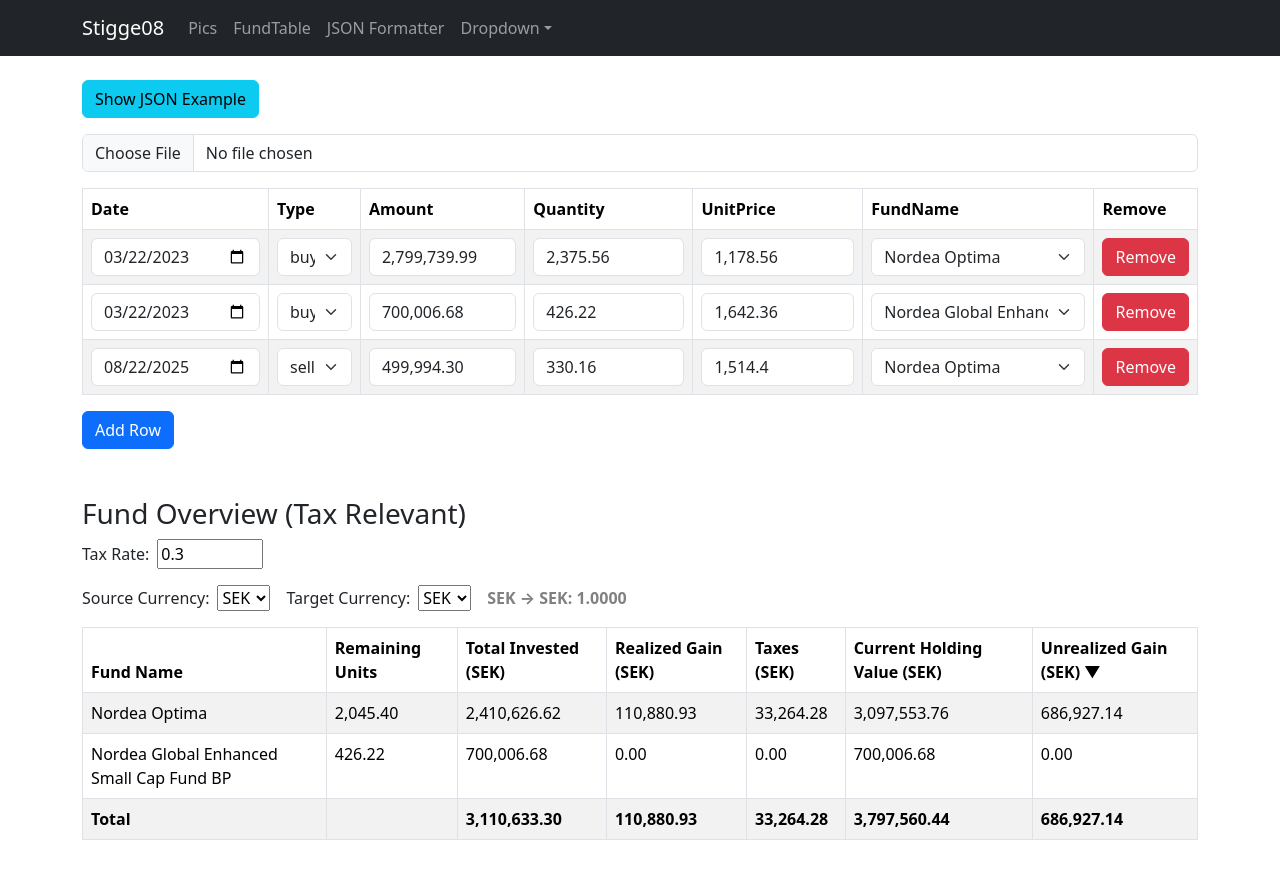
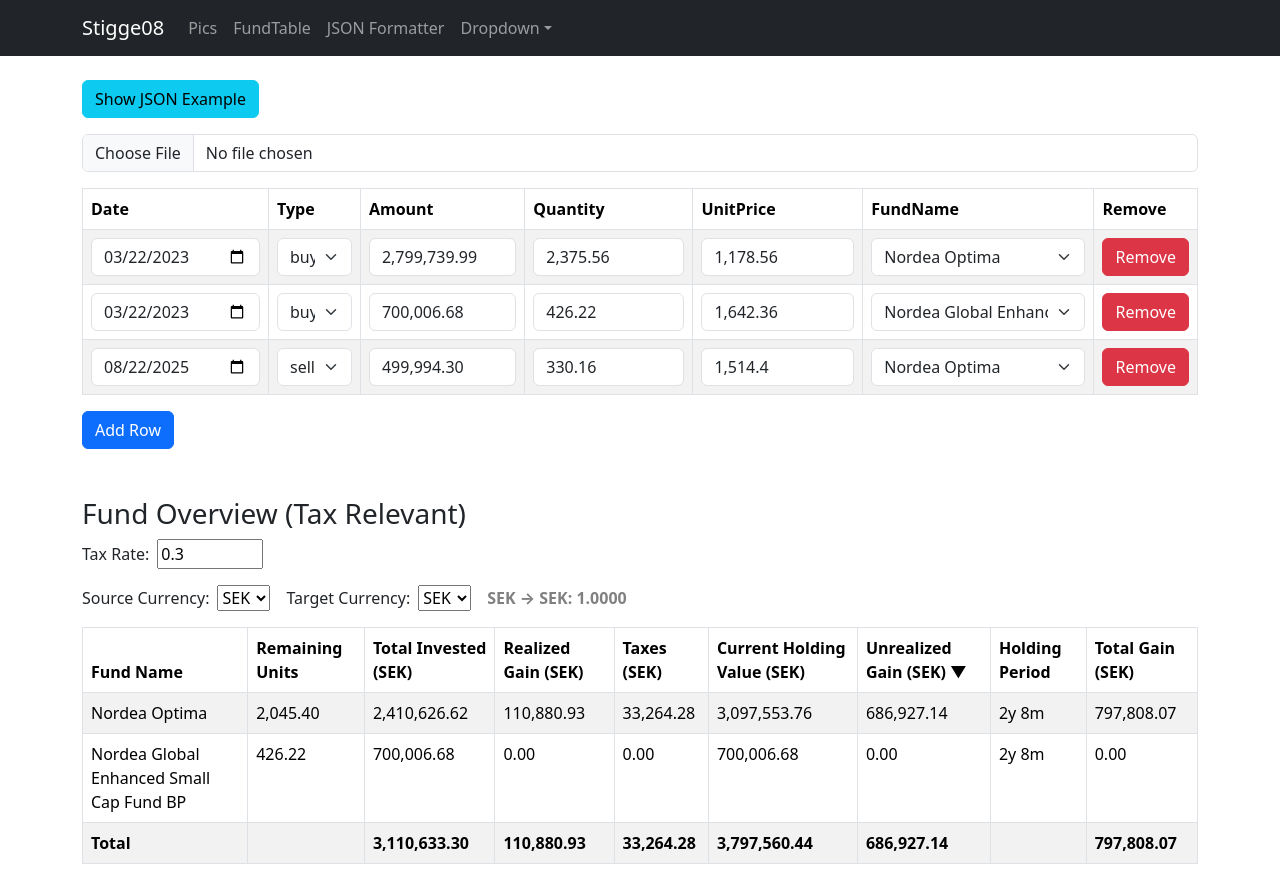
Before and after one commit to Stigge08/stigge08.github.io, a React (Vite) app in the folder my-pwa-app/: page / in a window 1280 px wide. Before the commit the page ends 872 px from the top, so only its background shows below. Built offline with nearby package versions, Linux system fonts and the light colour scheme.

Commit message:
holdingPeriod & totalGain

```diff
--- a/my-pwa-app/src/src/Components/FundOverview.tsx
+++ b/my-pwa-app/src/src/Components/FundOverview.tsx
@@ -11,6 +11,7 @@
   quantity: number; // remaining units
   totalCost: number; // total invested for remaining units
   realizedGain: number; // accumulated gain from sells
+  firstBuyDate?: string;
 }
 
 export const FundOverview: React.FC<FundOverviewProps> = ({ fundData, taxRate = 0.3 }) => {
@@ -71,6 +72,9 @@
     if (t.type === 'buy') {
       fund.quantity += t.quantity;
       fund.totalCost += t.quantity * t.unitPrice;
+      if (!fund.firstBuyDate) {
+        fund.firstBuyDate = t.date;
+      }
     } else if (t.type === 'sell') {
       if (fund.quantity === 0) {
         console.warn(`Attempt to sell with zero holdings for ${name}`);
@@ -96,6 +100,16 @@
   const fundOverview = Object.entries(fundMap).map(([name, f]) => {
     const currentHoldingValue = f.quantity * (lastUnitPriceMap[name] || 0);
     const unrealizedGain = currentHoldingValue - f.totalCost;
+    let holdingPeriod = '';
+    if (f.firstBuyDate) {
+      const now = new Date();
+      const firstBuy = new Date(f.firstBuyDate);
+      const diffInMonths =
+        (now.getFullYear() - firstBuy.getFullYear()) * 12 + (now.getMonth() - firstBuy.getMonth());
+      const years = Math.floor(diffInMonths / 12);
+      const months = diffInMonths % 12;
+      holdingPeriod = `${years}y ${months}m`;
+    }
     return {
       fundName: name,
       remainingUnits: f.quantity,
@@ -104,6 +118,8 @@
       taxes: f.realizedGain * taxRateInput,
       currentHoldingValue,
       unrealizedGain,
+      totalGain: f.realizedGain + unrealizedGain,
+      holdingPeriod,
     };
   });
 
@@ -112,6 +128,7 @@
   const totalTaxes = fundOverview.reduce((sum, f) => sum + f.taxes, 0);
   const totalCurrentHoldingValue = fundOverview.reduce((sum, f) => sum + f.currentHoldingValue, 0);
   const totalUnrealizedGain = fundOverview.reduce((sum, f) => sum + f.unrealizedGain, 0);
+  const totalGain = totalRealized + totalUnrealizedGain;
 
   const formatValue = (value: number) =>
     (value * exchangeRate).toLocaleString(undefined, {
@@ -131,6 +148,8 @@
       isNumeric: true,
     },
     { key: 'unrealizedGain', label: `Unrealized Gain (${targetCurrency})`, isNumeric: true },
+    { key: 'holdingPeriod', label: 'Holding Period', isNumeric: false },
+    { key: 'totalGain', label: `Total Gain (${targetCurrency})`, isNumeric: true },
   ];
 
   // Sorting state for table columns
@@ -262,6 +281,8 @@
                       })}
                     </td>
                   );
+                } else if (col.key === 'holdingPeriod') {
+                  return <td key={col.key}>{f.holdingPeriod}</td>;
                 } else {
                   return (
                     <td key={col.key}>{formatValue(f[col.key as keyof typeof f] as number)}</td>
@@ -278,7 +299,7 @@
                     <strong>Total</strong>
                   </td>
                 );
-              } else if (col.key === 'remainingUnits') {
+              } else if (col.key === 'remainingUnits' || col.key === 'holdingPeriod') {
                 return <td key={col.key}></td>;
               } else {
                 let totalValue = 0;
@@ -298,6 +319,9 @@
                   case 'unrealizedGain':
                     totalValue = totalUnrealizedGain;
                     break;
+                  case 'totalGain':
+                    totalValue = totalGain;
+                    break;
                 }
                 return (
                   <td key={col.key}>
```
